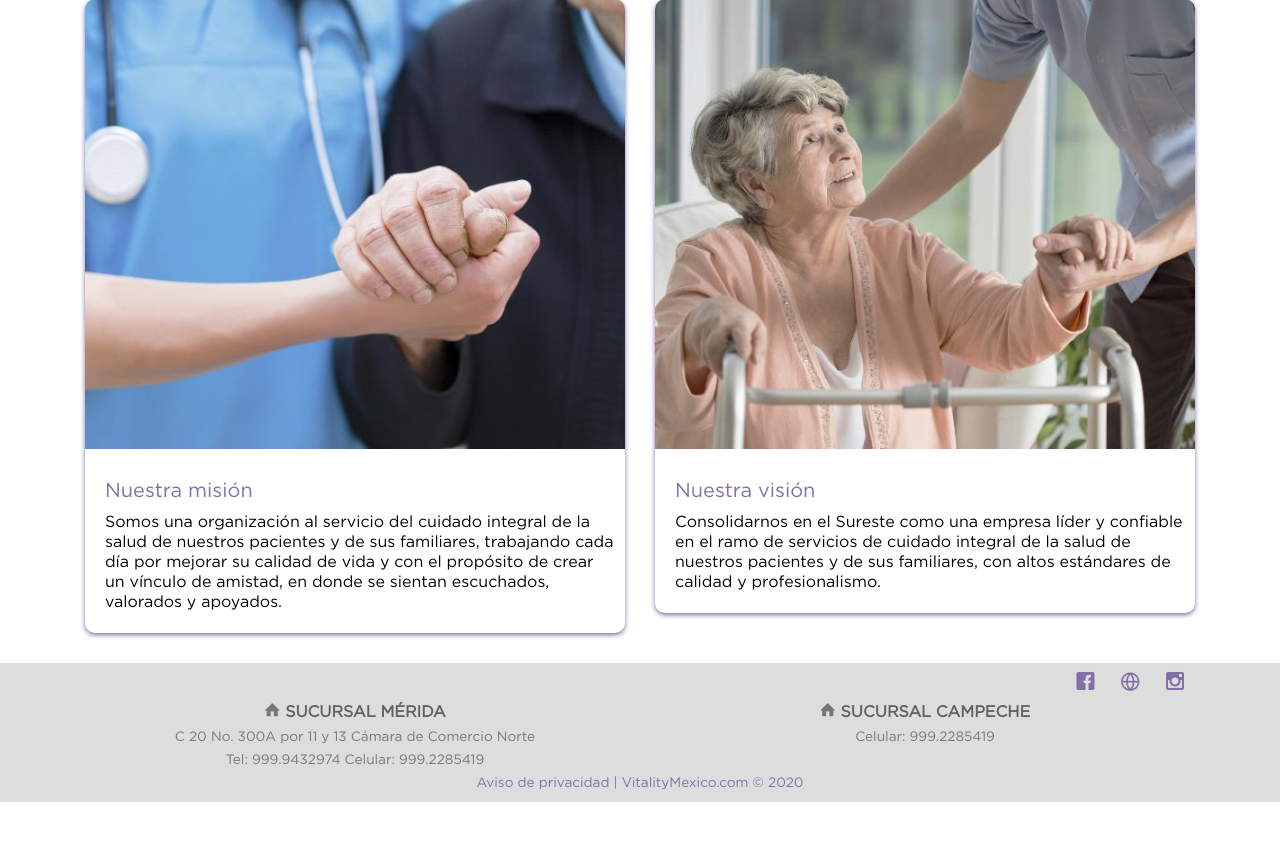
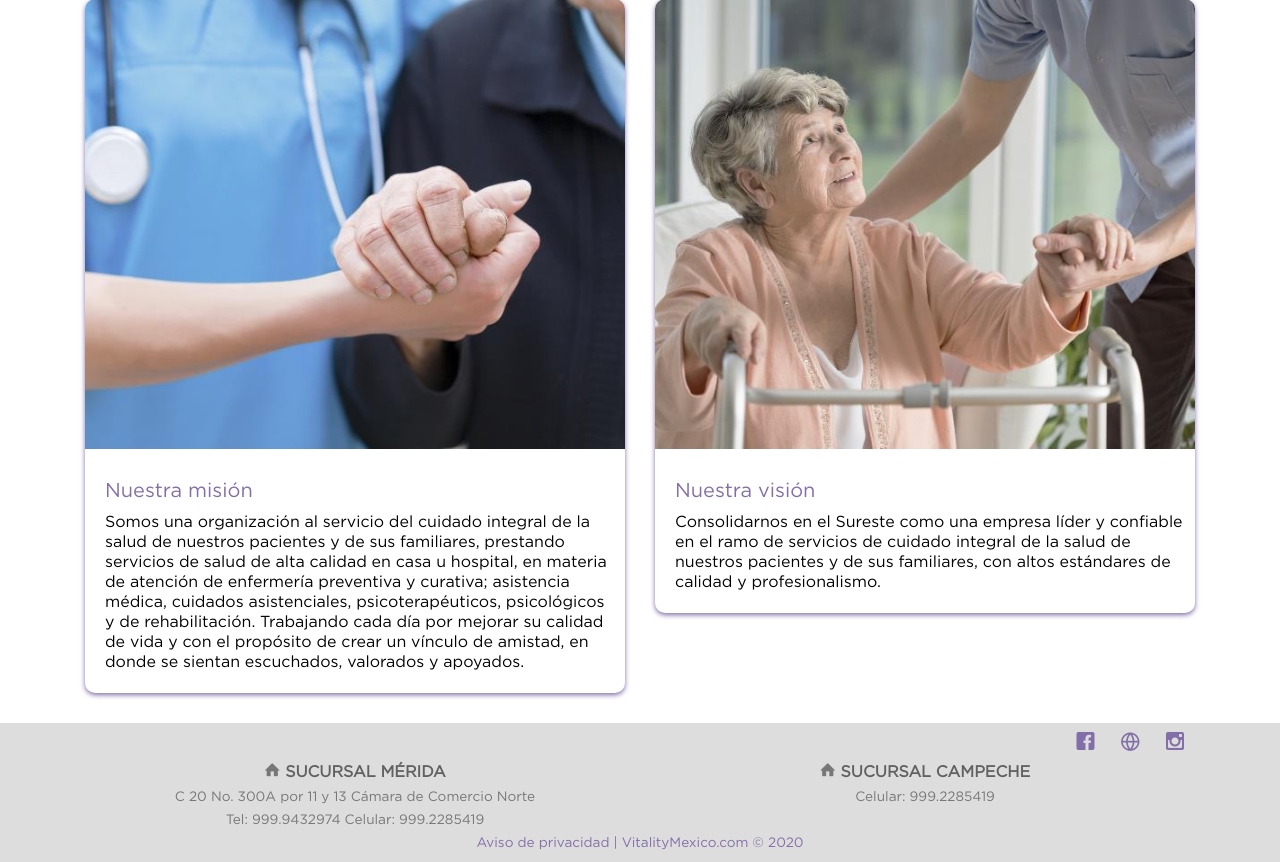
Before and after one commit to jnoelopez85/vitality, a PHP site: page /quienes-somos.php in a window 1280 px wide. Shown: the part 175-1037 px from the top of the page. Before the commit the page ends 977 px from the top, so only its background shows below. Run offline with PHP 8.4, Linux system fonts and the light colour scheme; some libraries are stand-ins or nearby versions; some web fonts are replaced.

Commit message:
Add files via upload

```diff
--- a/quienes-somos.php
+++ b/quienes-somos.php
@@ -35,7 +35,7 @@
 						</figure>
 						<div class='gtco-text text-left'>
 							<h1>Nuestra misión</h1>
-							<p> Somos una organización al servicio del cuidado integral de la salud de nuestros pacientes y de sus familiares, trabajando cada día por mejorar su calidad de vida y con el propósito de crear un vínculo de amistad, en donde se sientan escuchados, valorados y apoyados.</p>
+							<p>Somos una organización al servicio del cuidado integral de la salud de nuestros pacientes y de sus familiares, prestando servicios de salud de alta calidad en casa u hospital, en materia de atención de enfermería preventiva y curativa; asistencia médica, cuidados asistenciales, psicoterapéuticos, psicológicos y de rehabilitación. Trabajando cada día por mejorar su calidad de vida y con el propósito de crear un vínculo de amistad, en donde se sientan escuchados, valorados y apoyados.</p>
 						</div>
 					</div>
 				</div>
@@ -47,7 +47,7 @@
 						</figure>
 						<div class='gtco-text text-left'>
 							<h1>Nuestra visión</h1>
-							<p>Consolidarnos en el Sureste como una empresa líder y confiable en el ramo de servicios de cuidado integral de la salud de nuestros pacientes y de sus familiares, con altos estándares de calidad y profesionalismo.</p>
+							<p>Consolidarnos en el Sureste como una empresa líder y confiable en el ramo de servicios de cuidado integral de la salud de nuestros pacientes y de sus familiares, con altos estándares de calidad y profesionalismo.</p></p>
 						</div>
 					</div>
 				</div>
```
